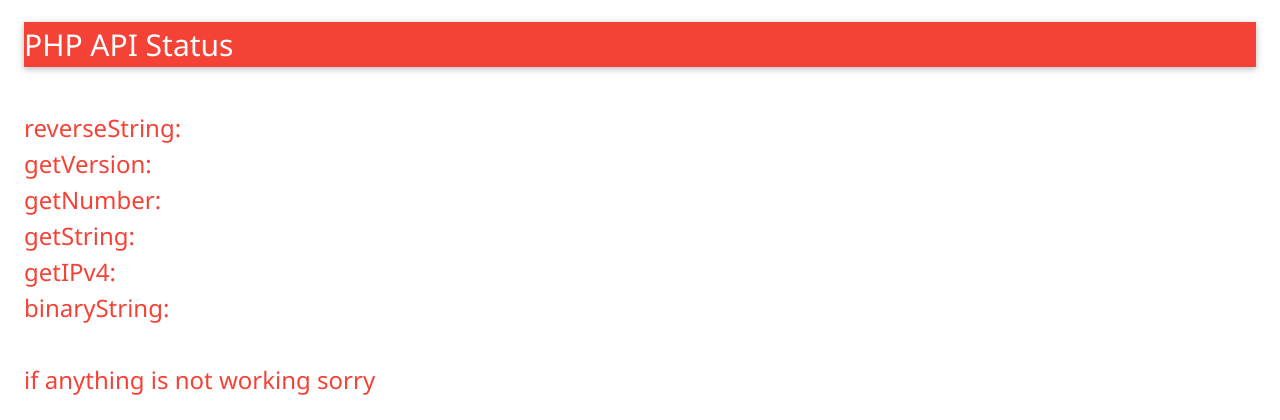
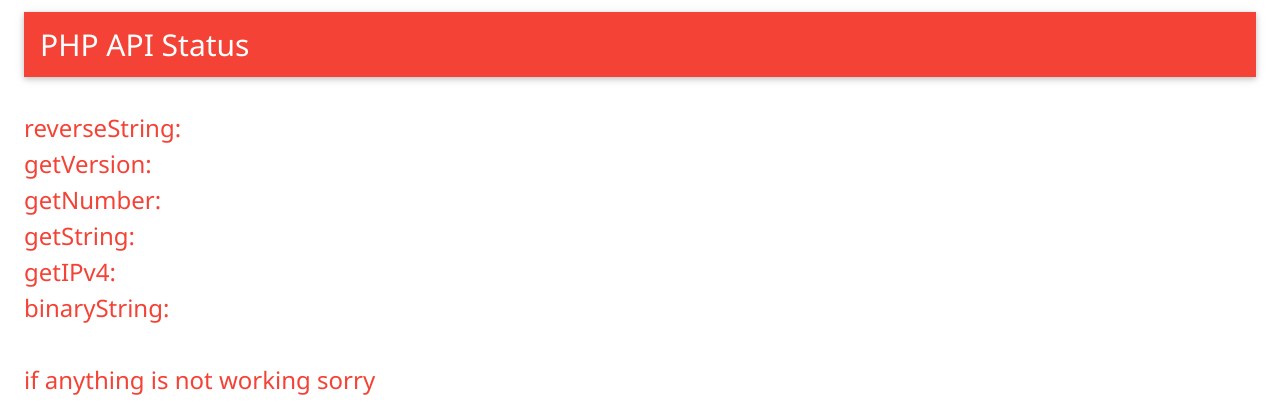
Before and after one commit to s4119/php-api-example, a PHP site: page /v1/parseJSON.php in a window 1280 px wide. Shown: the top 420 px of the page. Run offline with PHP 8.4, Linux system fonts and the light colour scheme; data that the repository does not hold is empty.

Commit message:
Update 'v1/parseJSON.php'

```diff
--- a/v1/parseJSON.php
+++ b/v1/parseJSON.php
@@ -20,7 +20,7 @@ $decoded_json6 = json_decode($people_json6, false);
 
 echo '<html><head>';
 echo $w3css;
-echo '</head><body class="w3-padding-large"><div class="w3-card w3-red"><h2>PHP API Status</h2></div><br><h3>';
+echo '</head><body class="w3-padding-large"><div class="w3-card w3-container w3-red"><h2>PHP API Status</h2></div><br><h3>';
 echo $spanstart;
 echo 'reverseString: ';
 echo $spanend;
```
